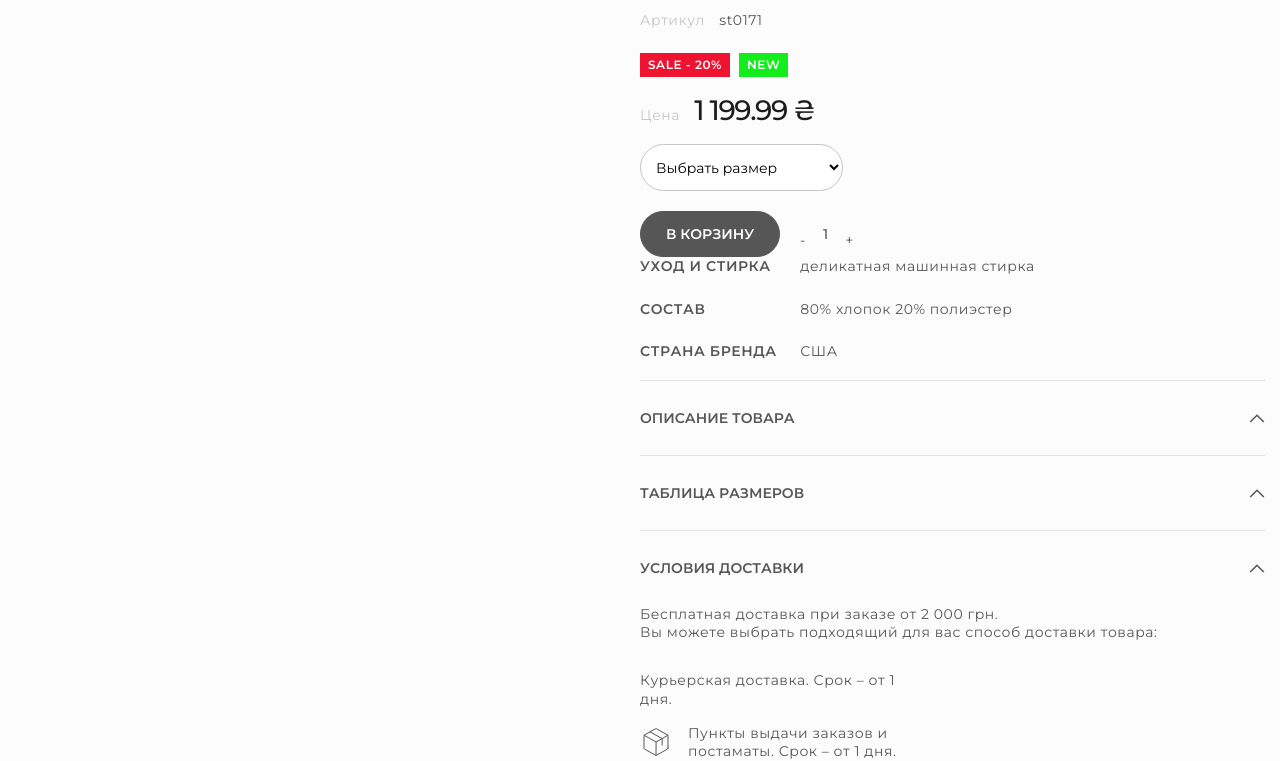
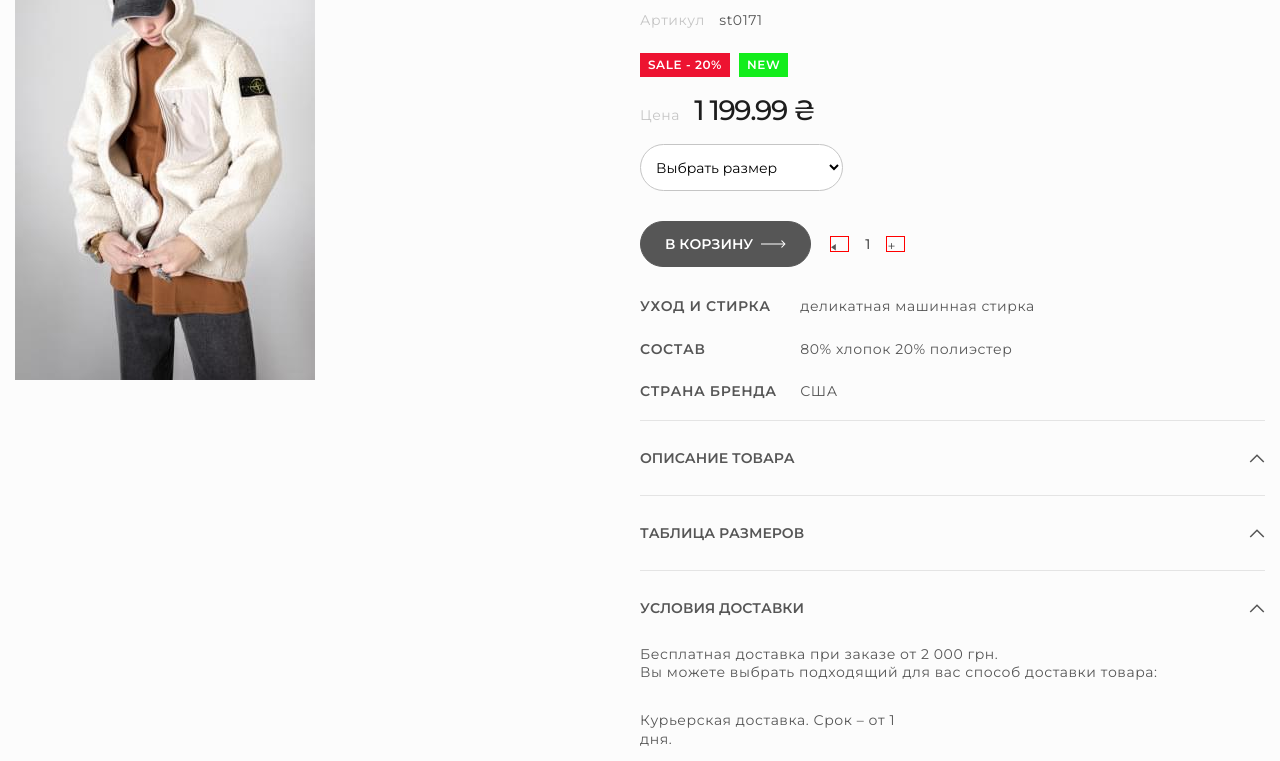
Before and after one commit to Larukhina-Tatiana/IMO, a website with bundled scripts: page page-card-products.html in a window 1280 px wide. Shown: the part 137-898 px from the top of the page. Built offline with nearby package versions, Linux system fonts and the light colour scheme; files whose address does not match are found by name.

Commit message:
работа над переносом в корзину

```diff
--- a/page-card-products.html
+++ b/page-card-products.html
@@ -27,9 +27,13 @@
     <li class="breadcrumbs__item"><span class="breadcrumbs__nolink">Зип худи шерпа с капюшоном (белый)</span></li>
   </ol>
 </nav>
-    <div class="page-card__box grid">
-      <div class="page-card__slider"></div>
-      <div class="page-card__content">
+    <div class="page-card__box grid card" data-id="01">
+
+      <div class="page-card__slider">
+        <img class="card__img" src="./images/card/image1@1x.jpg" alt="ип худи шерпа с капюшоном
+            (белый)">
+      </div>
+      <div class="page-card__content card">
         <div class="page-card__box-title">
           <h2 class="page-card__title section__title">Зип худи шерпа с капюшоном
             (белый)</h2>
@@ -60,9 +64,19 @@
           </label>
         </form>
         <div class="page-card__btn-basket">
-          <button class="product__btn-basket button button--bg-main-color">В корзину</button>
+          <button class="button button--bg-main-color button--arrow" data-cart>
+            В корзину
+            <svg xmlns="http://www.w3.org/2000/svg" width="25" height="8" fill="currentColor">
+              <path fill="currentColor"
+                d="M24.354 4.354a.5.5 0 0 0 0-.708L21.172.464a.5.5 0 1 0-.707.708L23.293 4l-2.828 2.828a.5.5 0 1 0 .707.708l3.182-3.182ZM0 4.5h12v-1H0v1Zm12 0h12v-1H12v1Z" />
+            </svg>
+          </button>
           <div class="quantity">
-            <div class="quantity-button quantity-down" data-action="minus">-</div>
+            <div class="quantity-button quantity-down" data-action="minus">
+              <svg xmlns="http://www.w3.org/2000/svg" width="5" height="7" fill="none">
+                <path fill="#565656" d="M0 3.312 4.84 0v6.623L0 3.312Z" />
+              </svg>
+            </div>
             <div class="quantity-current" data-counter>1</div>
             <div class="quantity-button quantity-up" data-action="plus">+</div>
           </div>
@@ -266,6 +280,7 @@
   <script src="./src/js/subscription.js"></script>
   <!-- <script src="./src/js/selects.js"></script> -->
   <script src="libs/choices/choices.min.js"></script>
+  <script src="./src/js/cart-01.js"></script>
   <script src="./src/js/accordeon.js"></script>
   <script src="./src/js/quantity.js"></script>
   <script src="./src/js/footer-title.js"></script>
--- /dev/null
+++ b/src/js/cart-01.js
@@ -0,0 +1,15 @@
+// проверяем клик на окне
+window.addEventListener("click", function (event) {
+  // проверяем что клик был именно по кнопке "В корзину"
+  if (event.target.hasAttribute("data-cart")) {
+    // Находим карточку товара по кнопке которой кликнули
+    const card = event.target.closest(".card");
+
+    const productInfo = {
+      id: card.dataset.id,
+      imgSrc: card.querySelector(".card__img").getAttribute("src"),
+
+      // console.log(card);
+    };
+  }
+});
--- a/src/scss/components/_button.scss
+++ b/src/scss/components/_button.scss
@@ -35,4 +35,8 @@
       }
     }
   }
+
+  &--arrow {
+    gap: 8px;
+  }
 }
--- a/src/scss/components/_form-size.scss
+++ b/src/scss/components/_form-size.scss
@@ -1,5 +1,4 @@
 .form-size {
-  margin: 20px 0;
 
   &__select {
     padding: 14px 11px;
--- a/src/scss/components/_page-card.scss
+++ b/src/scss/components/_page-card.scss
@@ -81,5 +81,14 @@
     display: flex;
     align-items: center;
     gap: 20px;
+
+    &:not(:last-child) {
+      margin-bottom: 30px;
+    }
+  }
+
+  &__form {
+    margin-top: 20px;
+    margin-bottom: 30px;
   }
 }
--- a/src/scss/components/_quantity.scss
+++ b/src/scss/components/_quantity.scss
@@ -22,9 +22,14 @@
 .quantity-button {
   // position: relative;
   cursor: pointer;
-  width: 6px;
-  height: 7px;
-  // outline: rem(1) solid red;
+  width: 17px;
+  height: 14px;
+  outline: rem(1) solid red;
+
+  svg {
+    width: 14;
+    cursor: none;
+  }
 }
 
 
```
Also changed, not shown: src/html/page-card-products.html (+1 -0 lines), src/html/page-card.html (+19 -5 lines), css/style.min.css, 1 other file.
